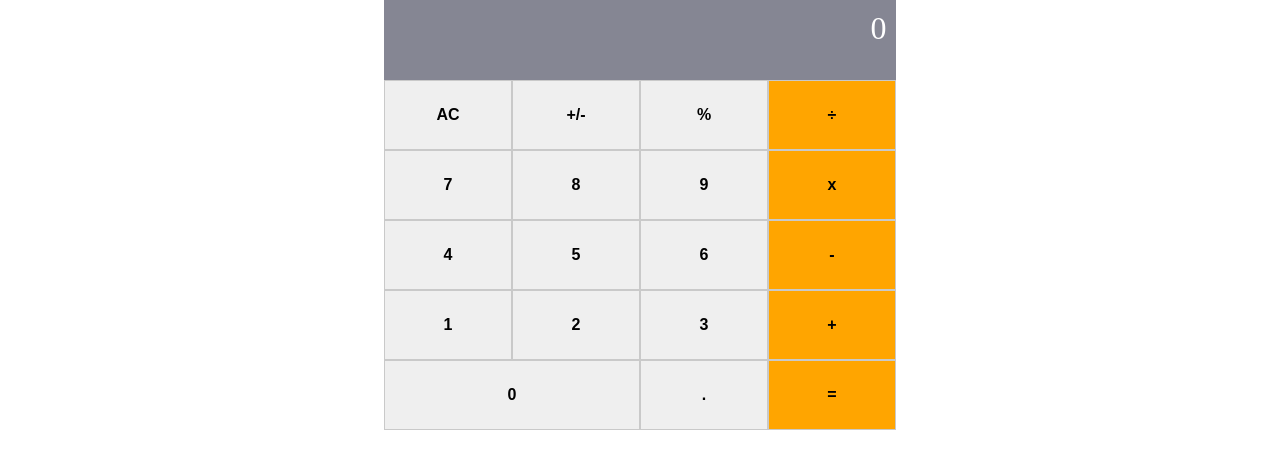
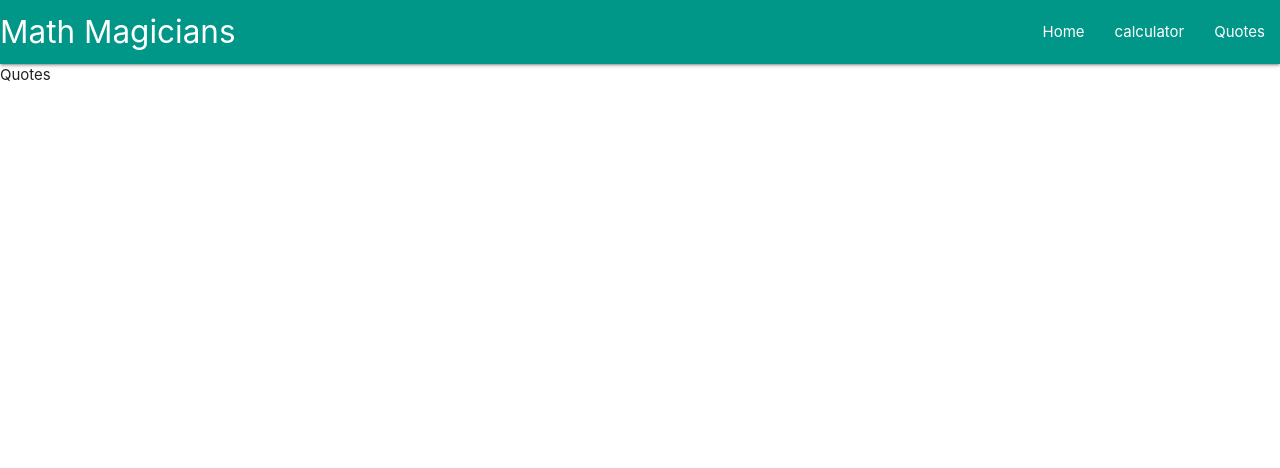
Before and after one commit to zewdu444/math_magicians, a React (Create React App) app: page /quotes in a window 1280 px wide. Shown: the top 468 px of the page. Built offline with nearby package versions, Linux system fonts and the light colour scheme.

Commit message:
Add routes and navigation

```diff
--- a/package.json
+++ b/package.json
@@ -10,6 +10,7 @@
     "big.js": "^6.2.1",
     "react": "^18.2.0",
     "react-dom": "^18.2.0",
+    "react-router-dom": "^6.8.1",
     "react-scripts": "5.0.1",
     "web-vitals": "^2.1.4"
   },
--- a/public/index.html
+++ b/public/index.html
@@ -24,7 +24,15 @@
       work correctly both with client-side routing and a non-root public URL.
       Learn how to configure a non-root public URL by running `npm run build`.
     -->
-    <title>React App</title>
+    <title>Todo App</title>
+    <link
+      rel="stylesheet"
+      href="https://cdnjs.cloudflare.com/ajax/libs/materialize/1.0.0/css/materialize.min.css"
+    />
+    <link
+      href="https://fonts.googleapis.com/icon?family=Material+Icons"
+      rel="stylesheet"
+    />
   </head>
   <body>
     <noscript>You need to enable JavaScript to run this app.</noscript>
--- a/src/App.js
+++ b/src/App.js
@@ -1,5 +1,9 @@
 import React, { Component } from 'react';
+import { BrowserRouter, Route, Routes } from 'react-router-dom';
 import Calculator from './components/Calculator';
+import Home from './components/Home';
+import NavBar from './components/NavBar';
+import Quotes from './components/Quotes';
 
 export default class App extends Component {
   constructor(props) {
@@ -9,9 +13,14 @@ export default class App extends Component {
 
   render() {
     return (
-      <div className="App">
-        <Calculator />
-      </div>
+      <BrowserRouter>
+        <NavBar />
+        <Routes>
+          <Route exact path="/" element={<Home />} />
+          <Route path="/calculator" element={<Calculator />} />
+          <Route path="/quotes" element={<Quotes />} />
+        </Routes>
+      </BrowserRouter>
     );
   }
 }
--- /dev/null
+++ b/src/components/Home.js
@@ -0,0 +1,9 @@
+import React from 'react';
+
+function Home() {
+  return (
+    <div>Home</div>
+  );
+}
+
+export default Home;
--- /dev/null
+++ b/src/components/NavBar.js
@@ -0,0 +1,22 @@
+import React from 'react';
+import { NavLink } from 'react-router-dom';
+
+function NavBar() {
+  return (
+    <div>
+      <nav>
+        <div className="nav-wrapper teal">
+          <a href="/" className="brand-logo left logospace">Math Magicians</a>
+          <ul id="nav-mobile" className="right">
+            <li><NavLink to="/">Home</NavLink></li>
+            <li><NavLink to="/Calculator">calculator</NavLink></li>
+            <li><NavLink to="/quotes">Quotes</NavLink></li>
+          </ul>
+        </div>
+      </nav>
+
+    </div>
+  );
+}
+
+export default NavBar;
--- /dev/null
+++ b/src/components/Quotes.js
@@ -0,0 +1,9 @@
+import React from 'react';
+
+function Quotes() {
+  return (
+    <div>Quotes</div>
+  );
+}
+
+export default Quotes;
```
Also changed, not shown: 1 other file (tests, documents, lock files or other folders).
